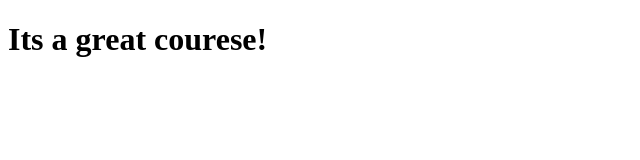
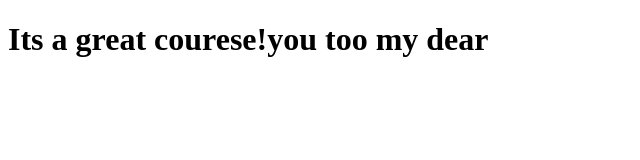
Before and after one commit to wafaqureshi/wafaqureshi.githunb.io, a plain HTML site: page index.html in a window 1280 px wide. Shown: the whole page, without its empty margins (0-640 px from the left). Drawn offline with Linux system fonts and the light colour scheme.

Commit message:
Update index.html

```diff
--- a/index.html
+++ b/index.html
@@ -1,9 +1,9 @@
 <!DOCTYPE html>
 <html>
 <head>
-  <title>Hello Coursera!</title>
+  <title>Hello Coursera! Have a nice day</title>
  </head>
  <body>
- <h1>Its a great courese!</h1>
+ <h1>Its a great courese!you too my dear</h1>
  </body>
  </html>
```
